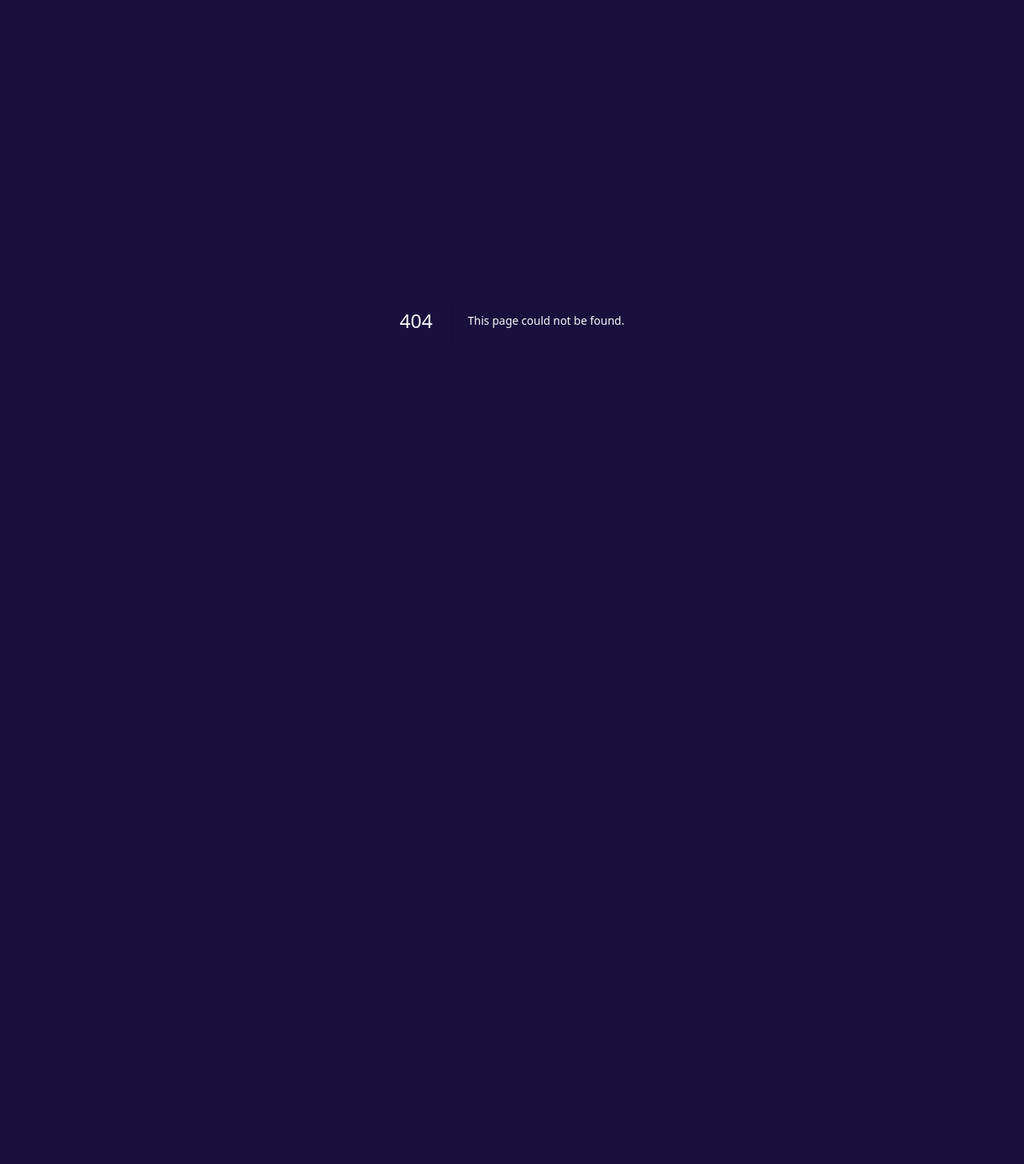
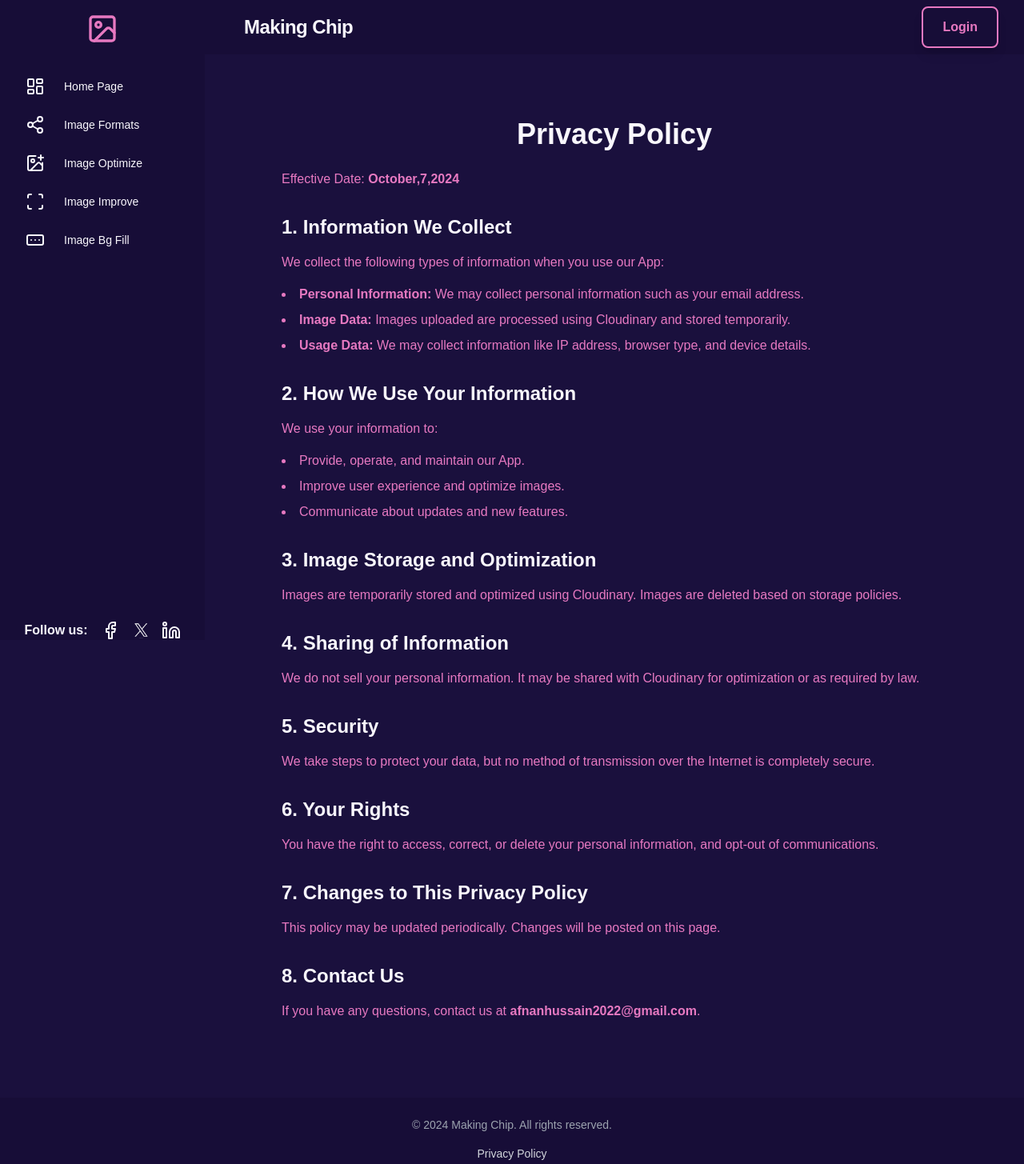
Before and after one commit to afnanhussain2002/making-chip, a Next.js app: page /privacy-policy in a window 1280 px wide. Before the commit this address had no page. Shown: the top 1455 px of the page at 80% size. Before the commit the page ends 800 px from the top, so only its background shows below. Built offline with nearby package versions, Linux system fonts and the light colour scheme; no server answers.

Commit message:
change some design

```diff
--- a/src/app/(app)/private-policy/page.tsx
+++ b/src/app/(app)/privacy-policy/page.tsx
@@ -4,55 +4,55 @@ const PrivacyPolicy = () => {
   return (
     <div className="max-w-4xl mx-auto py-12 px-4 sm:px-6 lg:px-8">
       <h1 className="text-4xl font-bold mb-6 text-center">Privacy Policy</h1>
-      <p className="mb-4 text-gray-700">Effective Date: <span className="font-semibold">October,7,2024</span></p>
+      <p className="mb-4 text-primary">Effective Date: <span className="font-semibold">October,7,2024</span></p>
 
       <h2 className="text-2xl font-semibold mt-8 mb-4">1. Information We Collect</h2>
-      <p className="text-gray-600 mb-4">
+      <p className="text-primary mb-4">
         We collect the following types of information when you use our App:
       </p>
-      <ul className="list-disc list-inside text-gray-600 space-y-2">
+      <ul className="list-disc list-inside text-primary space-y-2">
         <li><strong>Personal Information:</strong> We may collect personal information such as your email address.</li>
         <li><strong>Image Data:</strong> Images uploaded are processed using Cloudinary and stored temporarily.</li>
         <li><strong>Usage Data:</strong> We may collect information like IP address, browser type, and device details.</li>
       </ul>
 
       <h2 className="text-2xl font-semibold mt-8 mb-4">2. How We Use Your Information</h2>
-      <p className="text-gray-600 mb-4">
+      <p className="text-primary mb-4">
         We use your information to:
       </p>
-      <ul className="list-disc list-inside text-gray-600 space-y-2">
+      <ul className="list-disc list-inside text-primary space-y-2">
         <li>Provide, operate, and maintain our App.</li>
         <li>Improve user experience and optimize images.</li>
         <li>Communicate about updates and new features.</li>
       </ul>
 
       <h2 className="text-2xl font-semibold mt-8 mb-4">3. Image Storage and Optimization</h2>
-      <p className="text-gray-600 mb-4">
+      <p className="text-primary mb-4">
         Images are temporarily stored and optimized using Cloudinary. Images are deleted based on storage policies.
       </p>
 
       <h2 className="text-2xl font-semibold mt-8 mb-4">4. Sharing of Information</h2>
-      <p className="text-gray-600 mb-4">
+      <p className="text-primary mb-4">
         We do not sell your personal information. It may be shared with Cloudinary for optimization or as required by law.
       </p>
 
       <h2 className="text-2xl font-semibold mt-8 mb-4">5. Security</h2>
-      <p className="text-gray-600 mb-4">
+      <p className="text-primary mb-4">
         We take steps to protect your data, but no method of transmission over the Internet is completely secure.
       </p>
 
       <h2 className="text-2xl font-semibold mt-8 mb-4">6. Your Rights</h2>
-      <p className="text-gray-600 mb-4">
+      <p className="text-primary mb-4">
         You have the right to access, correct, or delete your personal information, and opt-out of communications.
       </p>
 
       <h2 className="text-2xl font-semibold mt-8 mb-4">7. Changes to This Privacy Policy</h2>
-      <p className="text-gray-600 mb-4">
+      <p className="text-primary mb-4">
         This policy may be updated periodically. Changes will be posted on this page.
       </p>
 
       <h2 className="text-2xl font-semibold mt-8 mb-4">8. Contact Us</h2>
-      <p className="text-gray-600 mb-4">
+      <p className="text-primary mb-4">
         If you have any questions, contact us at <span className="font-semibold">afnanhussain2022@gmail.com</span>.
       </p>
     </div>
--- a/src/app/(app)/terms-and-conditions/page.tsx
+++ b/src/app/(app)/terms-and-conditions/page.tsx
@@ -4,54 +4,54 @@ const TermsAndConditions = () => {
   return (
     <div className="max-w-4xl mx-auto py-12 px-4 sm:px-6 lg:px-8">
       <h1 className="text-4xl font-bold mb-6 text-center">Terms and Conditions</h1>
-      <p className="mb-4 text-gray-700">Effective Date: <span className="font-semibold">October, 7, 2024</span></p>
+      <p className="mb-4 text-primary">Effective Date: <span className="font-semibold">October, 7, 2024</span></p>
 
       <h2 className="text-2xl font-semibold mt-8 mb-4">1. Acceptance of Terms</h2>
-      <p className="text-gray-600 mb-4">
+      <p className="text-primary mb-4">
         By accessing and using our App, you agree to these Terms and Conditions in full. If you disagree, you must stop using the App.
       </p>
 
       <h2 className="text-2xl font-semibold mt-8 mb-4">2. Services Provided</h2>
-      <p className="text-gray-600 mb-4">
+      <p className="text-primary mb-4">
         The App allows users to upload images, optimize them using Cloudinary, and compare the original and optimized versions.
       </p>
 
       <h2 className="text-2xl font-semibold mt-8 mb-4">3. User Responsibilities</h2>
-      <p className="text-gray-600 mb-4">
+      <p className="text-primary mb-4">
         By using the App, you agree to:
       </p>
-      <ul className="list-disc list-inside text-gray-600 space-y-2">
+      <ul className="list-disc list-inside text-primary space-y-2">
         <li>Upload lawful content and avoid infringing on third-party intellectual property rights.</li>
         <li>Not upload harmful, abusive, or offensive images.</li>
       </ul>
 
       <h2 className="text-2xl font-semibold mt-8 mb-4">4. Intellectual Property</h2>
-      <p className="text-gray-600 mb-4">
+      <p className="text-primary mb-4">
         All content on the App is the property of the App and is protected by copyright laws.
       </p>
 
       <h2 className="text-2xl font-semibold mt-8 mb-4">5. Limitation of Liability</h2>
-      <p className="text-gray-600 mb-4">
+      <p className="text-primary mb-4">
         The App is provided as is without warranties. We are not liable for any damages from using the App.
       </p>
 
       <h2 className="text-2xl font-semibold mt-8 mb-4">6. Termination</h2>
-      <p className="text-gray-600 mb-4">
+      <p className="text-primary mb-4">
         We may terminate your access to the App at any time for any reason.
       </p>
 
       <h2 className="text-2xl font-semibold mt-8 mb-4">7. Modifications to the Terms</h2>
-      <p className="text-gray-600 mb-4">
+      <p className="text-primary mb-4">
         We reserve the right to update these Terms from time to time. Your continued use of the App constitutes acceptance of the changes.
       </p>
 
       <h2 className="text-2xl font-semibold mt-8 mb-4">8. Governing Law</h2>
-      <p className="text-gray-600 mb-4">
+      <p className="text-primary mb-4">
         These Terms are governed by the laws of Bangladesh.
       </p>
 
       <h2 className="text-2xl font-semibold mt-8 mb-4">9. Contact Us</h2>
-      <p className="text-gray-600 mb-4">
+      <p className="text-primary mb-4">
         For any inquiries, contact us at <span className="font-semibold">afnanhussain2022@gmail.com</span>.
       </p>
     </div>
```
